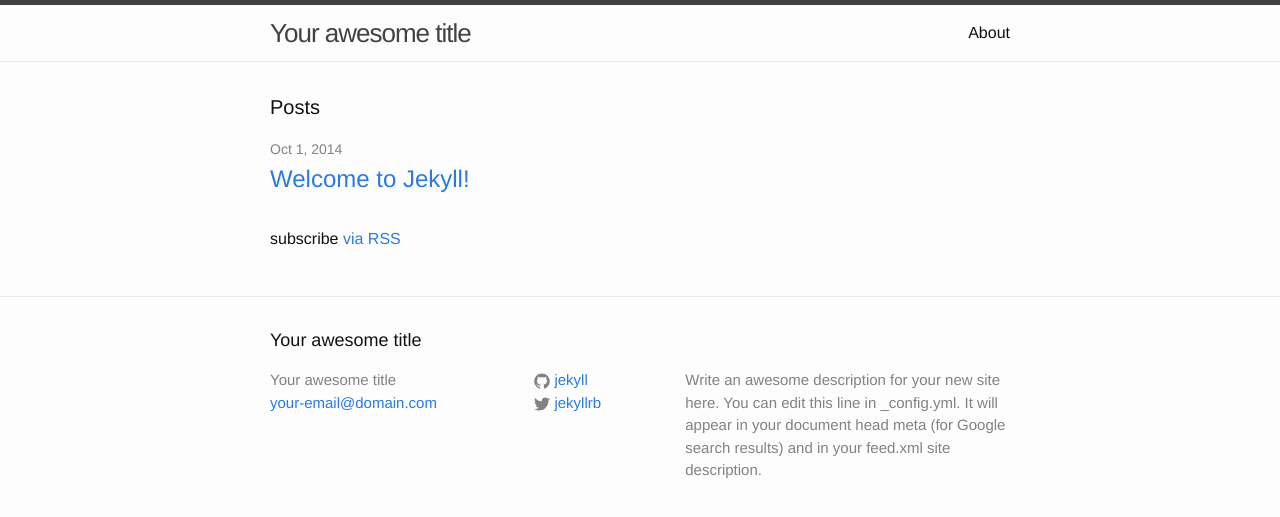
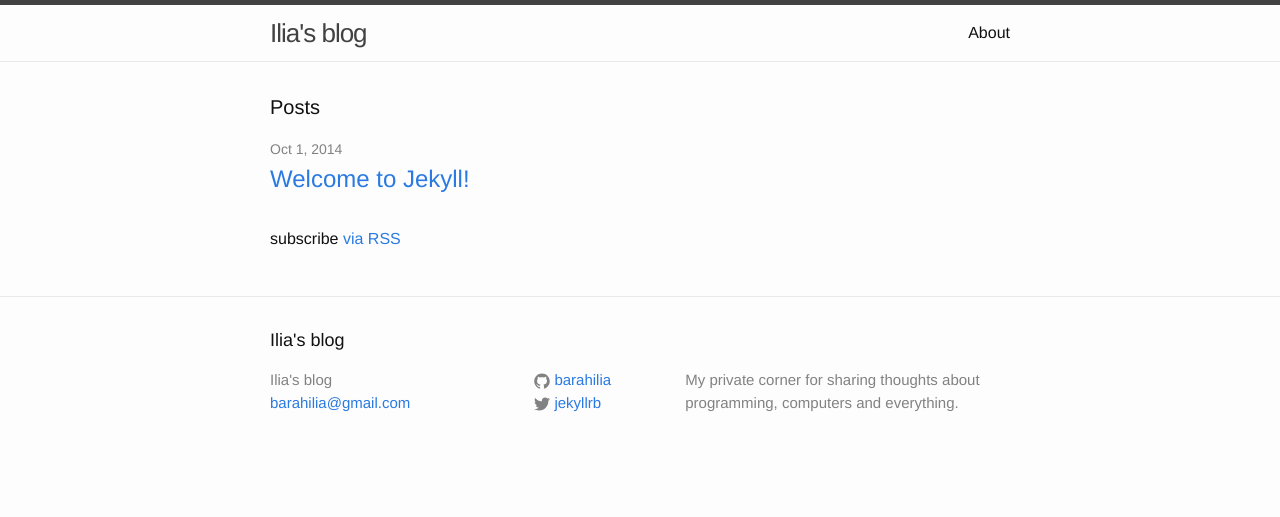
Before and after one commit to barahilia/blog, a Jekyll site: the page built from index.html, in a window 1280 px wide. Shown: the top 517 px of the page. Built offline with Jekyll 4.4.1, drawn with Linux system fonts in a browser that asks for light colours.

Commit message:
Updating blog metadata

```diff
--- a/_config.yml
+++ b/_config.yml
@@ -1,14 +1,13 @@
 # Site settings
-title: Your awesome title
-email: your-email@domain.com
+title: Ilia's blog
+email: barahilia@gmail.com
 description: > # this means to ignore newlines until "baseurl:"
-  Write an awesome description for your new site here. You can edit this
-  line in _config.yml. It will appear in your document head meta (for
-  Google search results) and in your feed.xml site description.
+  My private corner for sharing thoughts about programming,
+  computers and everything.
 baseurl: "" # the subpath of your site, e.g. /blog/
-url: "http://yourdomain.com" # the base hostname & protocol for your site
+url: "http://barahilia.github.io/blog/" # the base hostname & protocol for your site
 twitter_username: jekyllrb
-github_username:  jekyll
+github_username:  barahilia
 
 # Build settings
 markdown: kramdown
```
